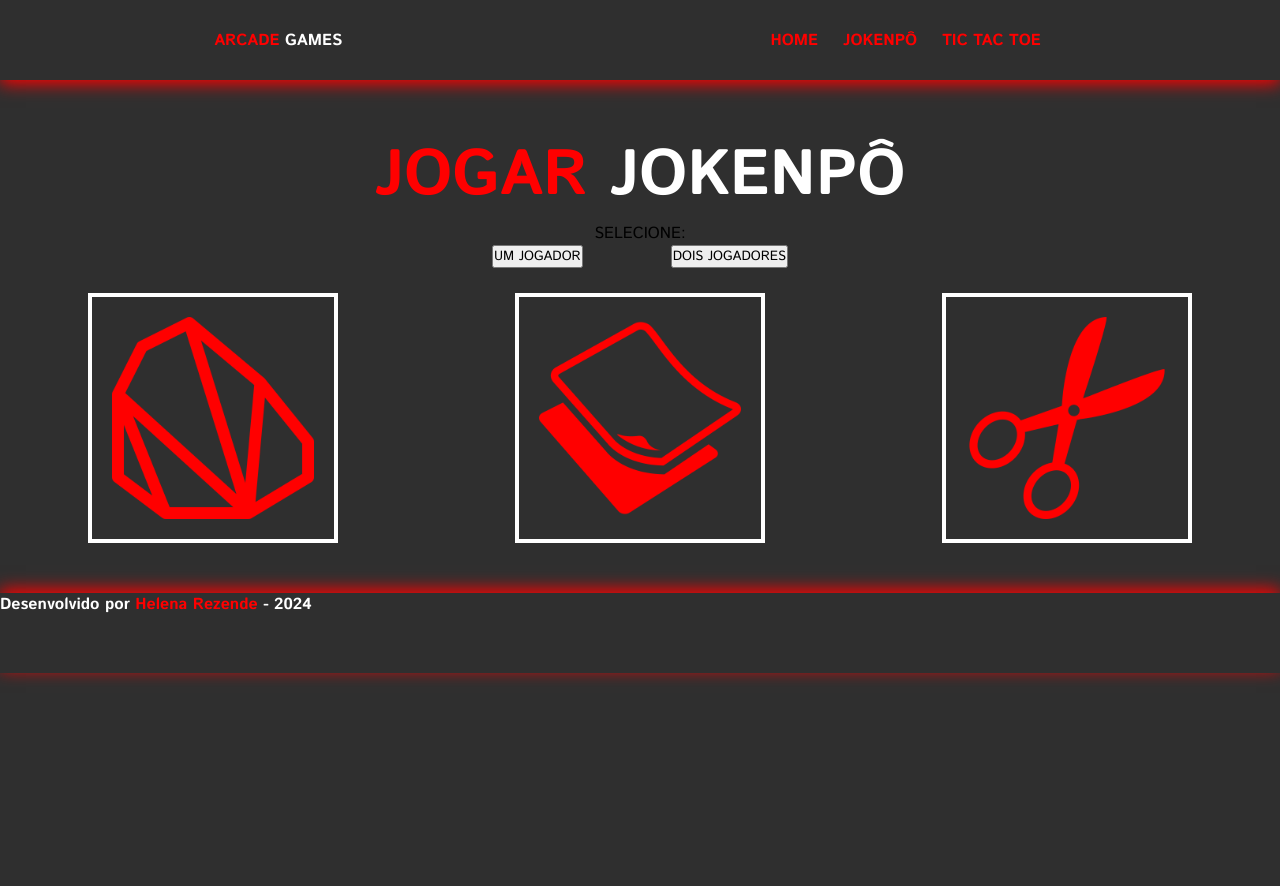
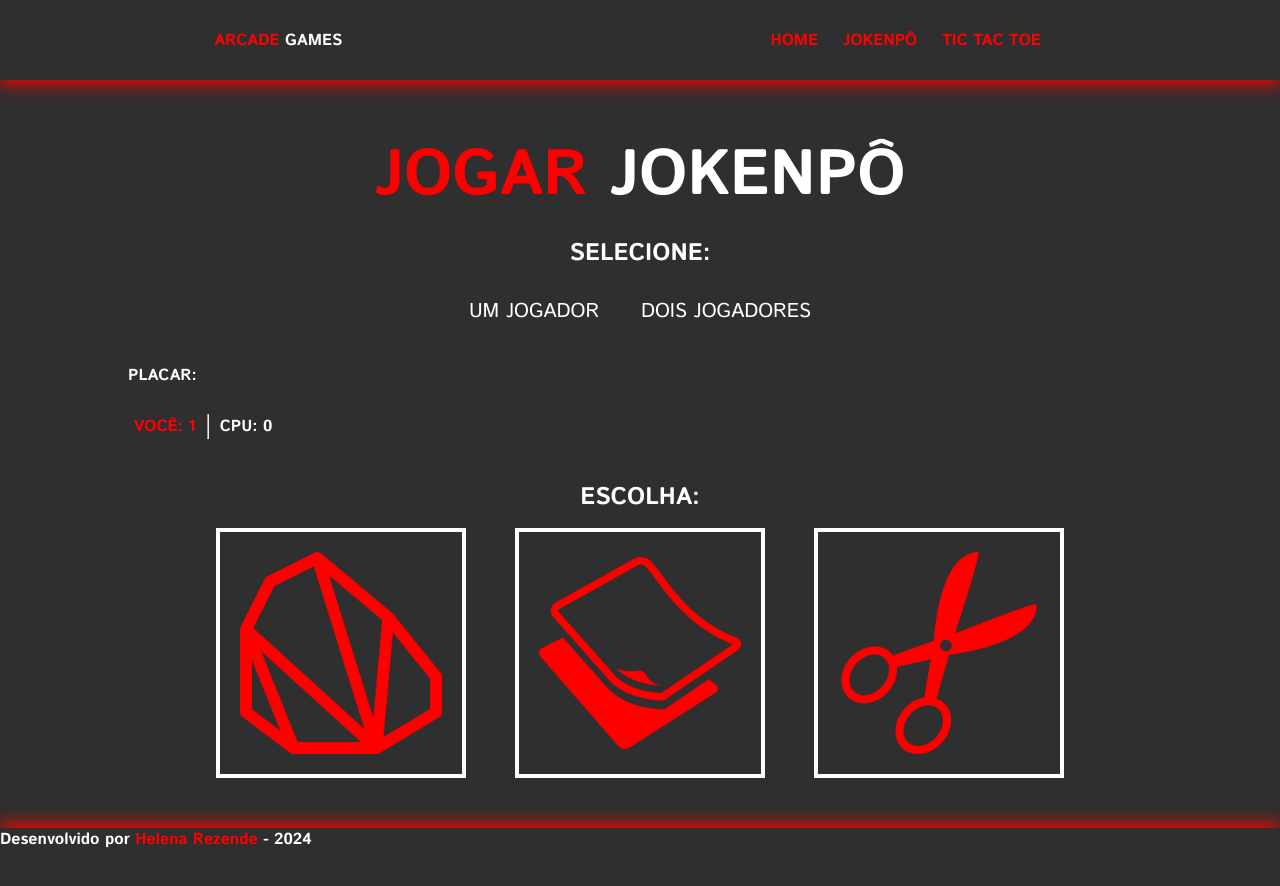
Before and after one commit to GalaxyHG/jokenpo, a React (Vite) app: page /jokenpo in a window 1280 px wide. Both pictures are taken after a click on the button "UM JOGADOR". Shown: the top 886 px of the page. Before the commit the page ends 800 px from the top, so only its background shows below. Built offline with nearby package versions, Linux system fonts and the light colour scheme.

Commit message:
effects, states, functions, button effect

```diff
--- a/src/pages/Jokenpo/Jokenpo.module.css
+++ b/src/pages/Jokenpo/Jokenpo.module.css
@@ -9,7 +9,25 @@
   width: 100%;
   display: flex;
   justify-content: space-around;
-  padding: 0% 35%;
+  padding: 1% 35%;
+}
+
+.gameConsole button {
+  border: none;
+  background-color: transparent;
+  font-size: 20px;
+  color: #FFF;
+  cursor: pointer;
+  transition: 0.4s;
+}
+
+.gameConsole button:hover {
+  text-decoration: underline;
+}
+
+.gameSection p {
+  font-size: 24px;
+  margin: 14px 0px;
 }
 
 .red {
@@ -32,6 +50,18 @@
   padding: 20px;
   height: 250px;
   width: 250px;
+  cursor: pointer;
+  transition: 0.4s;
+}
+
+.choiceBtn:hover img {
+  transform: rotate(360deg);
+  transition: 2.5s;
+}
+
+.choiceBtn:hover {
+  transform: scale(1.05);
+  box-shadow: 0px 4px 16px rgba(255, 255, 255, 60%);
 }
 
 .choiceBtn img {
@@ -42,14 +72,45 @@
 
 .jokenpoDiv {
   display: flex;
-  justify-content: center;
+  align-items: center;
+  flex-direction: column;
   width: 100%;
   margin-top: 25px;
   padding: 0;
+}
+
+.jokenpoDiv span {
+  font-size: 24px;
+  margin: 14px 0px;
 }
 
 .buttonsDiv {
   display: flex;
   justify-content: space-around;
   width: 100%;
+  padding: 0% 15%;
 }
+
+.placar {
+  width: 100%;
+  display: flex;
+  align-items: start;
+  justify-content: center;
+  flex-direction: column;
+  padding: 0% 10%;
+}
+
+.placar p {
+  width: 150px;
+  display: flex;
+  align-items: center;
+  justify-content: space-around;
+}
+
+.placar p span {
+  font-size: 16px;
+}
+
+hr {
+  height: 25px;
+}
--- a/src/pages/Jokenpo/index.jsx
+++ b/src/pages/Jokenpo/index.jsx
@@ -71,6 +71,7 @@ import tesoura from "../../assets/tesoura.png";
 function Jokenpo() {
   let [mostrarConteudo1, setMostrarConteudo1] = useState(false);
   let [mostrarConteudo2, setMostrarConteudo2] = useState(false);
+  let [mostrarResultado, setMostrarResultado] = useState(false);
 
   const umJogador = () => {
     if (mostrarConteudo2 == true) {
@@ -90,21 +91,31 @@ function Jokenpo() {
     }
   };
 
+  function jogar(escolha) {
+
+
+  }
+
   return (
     <>
       <section className={styles.gameSection}>
         <span className={`${styles.titulo} ${styles.white}`}>
           <span className={styles.red}>JOGAR</span> JOKENPÔ
         </span>
-        <p>SELECIONE:</p>
+        <p className={styles.white}>SELECIONE:</p>
         <div className={styles.gameConsole}>
-          <button onClick={umJogador}>UM JOGADOR</button>
-          <button onClick={doisJogadores}>DOIS JOGADORES</button>
+          <button onClick={umJogador} id="single">UM JOGADOR</button>
+          <button onClick={doisJogadores} id="multi">DOIS JOGADORES</button>
         </div>
         <div className={styles.jokenpoDiv}>
           {mostrarConteudo1 && (
             <>
-              <div className={styles.buttonsDiv}>
+            <div className={`${styles.placar} ${styles.white}`}>
+              PLACAR:
+              <p><span className={styles.red}>VOCÊ: 1</span><hr /><span className={styles.white}> CPU: 0</span></p>
+            </div>
+            <span className={styles.white}>ESCOLHA:</span>
+              <div className={styles.buttonsDiv} onClick={jogar("pedra")}>
                 <button className={styles.choiceBtn}>
                   <img src={pedra} />
                 </button>
```
